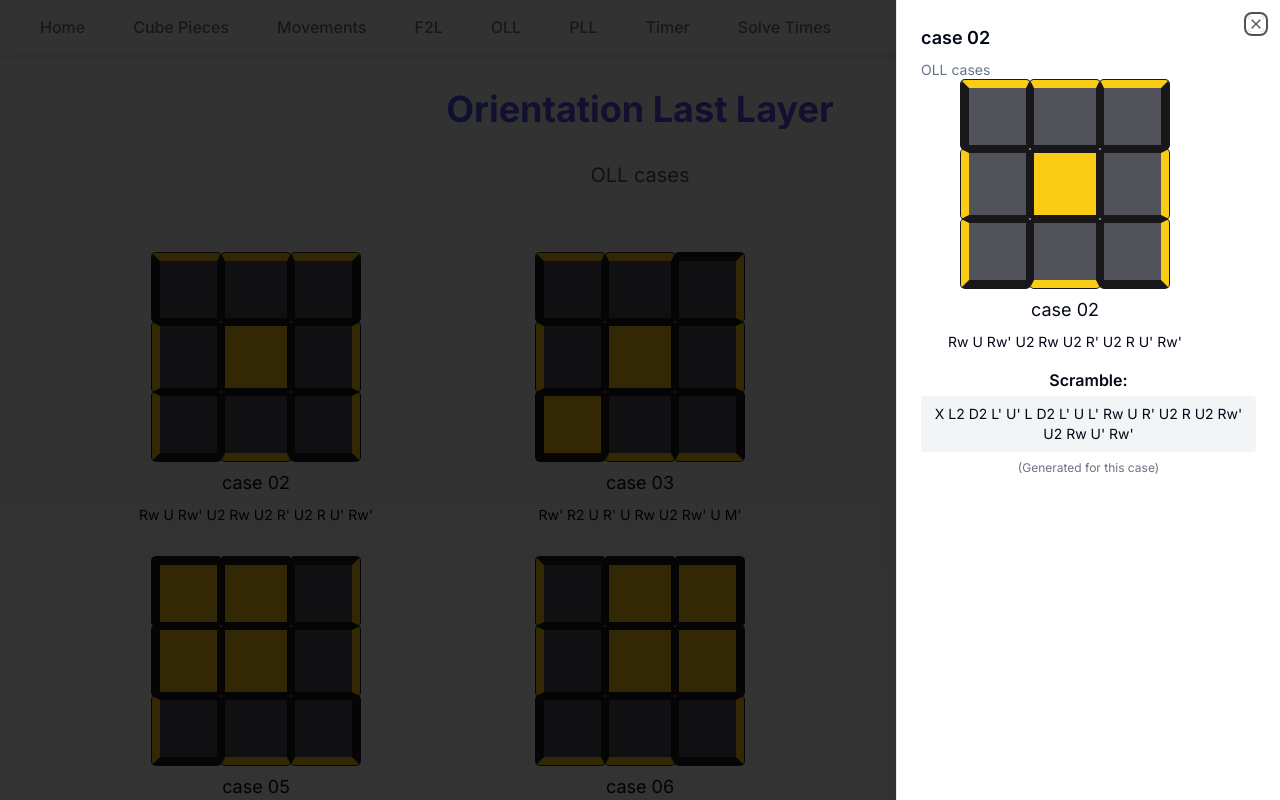
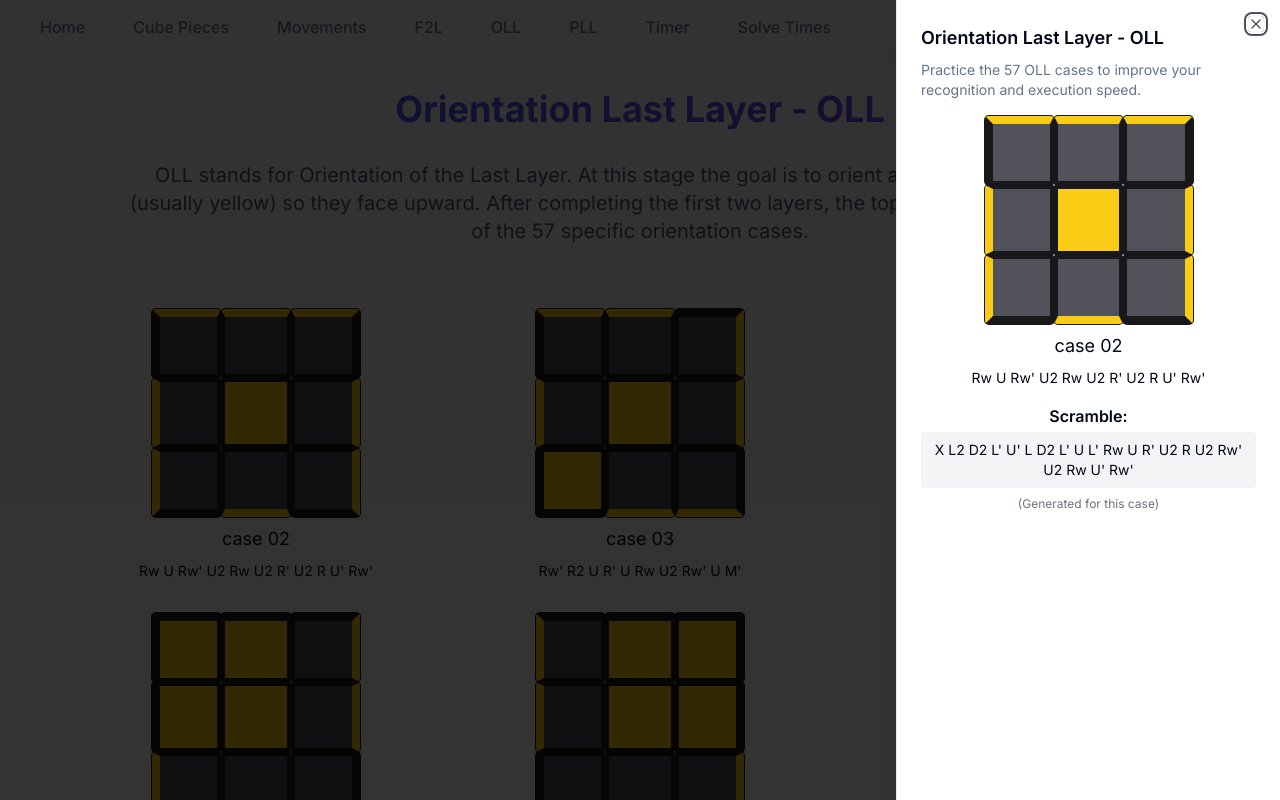
Before and after one commit to ValdineiJunior/cube-lessons, a Next.js app: page /en/orientationLastLayer in a window 1280 px wide. Both pictures are taken after a click on the button "View case details". Shown: the top 800 px of the page. Built offline with nearby package versions, Linux system fonts and the light colour scheme.

Commit message:
feat: add practice descriptions for F2L, OLL, and PLL cases; refactor page components to use translations

```diff
--- a/messages/en.json
+++ b/messages/en.json
@@ -174,6 +174,7 @@
   "firstTwoLayers": {
     "title": "First Two Layers - F2L",
     "description": "The F2L method, abbreviation for First Two Layers, focuses on completing the first two layers of the cube, representing two thirds of the total solution. At this stage, the approach differs from the basic method by prioritizing the simultaneous construction of corner and edge pairs.",
+    "practiceDescription": "Practice the 41 F2L cases to improve your recognition and execution speed.",
     "cases": {
       "case01": {
         "name": "Case 01",
@@ -343,11 +344,13 @@
   },
   "orientationLastLayer": {
     "title": "Orientation Last Layer - OLL",
-    "description": "OLL stands for Orientation of the Last Layer. At this stage the goal is to orient all pieces on the top face (usually yellow) so they face upward. After completing the first two layers, the top layer pieces will be in one of the 57 specific orientation cases."
+    "description": "OLL stands for Orientation of the Last Layer. At this stage the goal is to orient all pieces on the top face (usually yellow) so they face upward. After completing the first two layers, the top layer pieces will be in one of the 57 specific orientation cases.",
+    "practiceDescription": "Practice the 57 OLL cases to improve your recognition and execution speed."
   },
   "permutationLastLayer": {
     "title": "Permutation Last Layer - PLL",
-    "description": "PLL stands for Permutation of the Last Layer. At this stage, the goal is to solve all pieces in the last layer while maintaining their orientation. After completing OLL, the pieces will be in one of the 21 specific cases."
+    "description": "PLL stands for Permutation of the Last Layer. At this stage, the goal is to solve all pieces in the last layer while maintaining their orientation. After completing OLL, the pieces will be in one of the 21 specific cases.",
+    "practiceDescription": "Practice the 21 PLL cases to improve your recognition and execution speed."
   },
   "language": {
     "switch": "Switch language",
--- a/messages/pt.json
+++ b/messages/pt.json
@@ -174,6 +174,7 @@
   "firstTwoLayers": {
     "title": "Primeiras Duas Camadas - F2L",
     "description": "O método F2L, abreviação para First Two Layers ou Primeiras Duas Camadas, foca na conclusão das primeiras duas camadas do cubo, representando dois terços da resolução total. Neste estágio, a abordagem difere do método básico ao priorizar a construção simultânea de pares de quinas e meios.",
+    "practiceDescription": "Pratique os 41 casos de F2L para melhorar seu reconhecimento e velocidade de execução.",
     "cases": {
       "case01": {
         "name": "Caso 01",
@@ -343,11 +344,13 @@
   },
   "orientationLastLayer": {
     "title": "Orientação da Última Camada - OLL",
-    "description": "OLL significa Orientação da Última Camada. Nesta etapa o objetivo é orientar todas as peças da face superior (geralmente amarela) para que fiquem voltadas para cima. Após completar as duas primeiras camadas, as peças da última camada estarão em uma das 57 situações específicas."
+    "description": "OLL significa Orientação da Última Camada. Nesta etapa o objetivo é orientar todas as peças da face superior (geralmente amarela) para que fiquem voltadas para cima. Após completar as duas primeiras camadas, as peças da última camada estarão em uma das 57 situações específicas.",
+    "practiceDescription": "Pratique os 57 casos de OLL para melhorar seu reconhecimento e velocidade de execução."
   },
   "permutationLastLayer": {
     "title": "Permutação da Última Camada - PLL",
-    "description": "PLL significa Permutação da Última Camada. Nesta etapa, o objetivo é resolver todas as peças da última camada mantendo a orientação correta. Após completar o OLL, as peças estarão em uma das 21 situações específicas."
+    "description": "PLL significa Permutação da Última Camada. Nesta etapa, o objetivo é resolver todas as peças da última camada mantendo a orientação correta. Após completar o OLL, as peças estarão em uma das 21 situações específicas.",
+    "practiceDescription": "Pratique os 21 casos de PLL para melhorar seu reconhecimento e velocidade de execução."
   },
   "language": {
     "switch": "Trocar idioma",
--- a/src/app/[locale]/firstTwoLayers/page.tsx
+++ b/src/app/[locale]/firstTwoLayers/page.tsx
@@ -4,7 +4,7 @@ import { CubeInfoCard3D } from "@/components/CubeInfoCard3D";
 import PageHeader from "@/components/layout/PageHeader";
 import { cubeCasesFirstTwoLayers } from "@/data/cubeCasesFirstTwoLayers";
 import { generateF2LCaseScramble } from "@/utils/scrambleUtils";
-
+import { useTranslations } from "next-intl";
 import {
   Sheet,
   SheetTrigger,
@@ -14,26 +14,16 @@ import {
   SheetDescription,
 } from "@/components/ui/sheet";
 
-type Props = {
-  params: Promise<{ locale: string }>;
-};
-
-export default function FirstTwoLayers({ params }: Props) {
-  // Convert async to client component for interactivity
+export default function FirstTwoLayers() {
+  const t = useTranslations("firstTwoLayers");
   const [open, setOpen] = useState(false);
   const [selectedCase, setSelectedCase] = useState<
     (typeof cubeCasesFirstTwoLayers)[0] | null
   >(null);
 
-  // These will be fetched on the server, so we need to pass them as props or use a workaround for translations.
-  // For now, we skip translations for the Sheet title/desc, as CubeInfoCard3D handles it.
-
-  // @ts-ignore
-  const t = { title: "First Two Layers", description: "F2L cases" };
-
   return (
     <>
-      <PageHeader title={t.title} description={t.description} />
+      <PageHeader title={t("title")} description={t("description")} />
 
       <div className="flex flex-wrap gap-y-8 gap-x-24 justify-center">
         {cubeCasesFirstTwoLayers.map((cubeCase) => (
@@ -65,14 +55,18 @@ export default function FirstTwoLayers({ params }: Props) {
               {selectedCase && (
                 <>
                   <SheetHeader>
-                    <SheetTitle>{t.title}</SheetTitle>
-                    <SheetDescription>{t.description}</SheetDescription>
+                    <SheetTitle>{t("title")}</SheetTitle>
+                    <SheetDescription>
+                      {t("practiceDescription")}
+                    </SheetDescription>
                   </SheetHeader>
-                  <CubeInfoCard3D
-                    pieceKey={selectedCase.key}
-                    colors={selectedCase.colors}
-                    namespace="firstTwoLayers.cases"
-                  />
+                  <div className="flex justify-center">
+                    <CubeInfoCard3D
+                      pieceKey={selectedCase.key}
+                      colors={selectedCase.colors}
+                      namespace="firstTwoLayers.cases"
+                    />
+                  </div>
                   {selectedCase.moves && (
                     <div className="mt-4 text-center">
                       <div className="font-semibold">Scramble:</div>
--- a/src/app/[locale]/orientationLastLayer/page.tsx
+++ b/src/app/[locale]/orientationLastLayer/page.tsx
@@ -4,6 +4,7 @@ import { CubeInfoCard2D } from "@/components/CubeInfoCard2D";
 import PageHeader from "@/components/layout/PageHeader";
 import { cubeCasesOrientationLastLayer } from "@/data/cubeCasesOrientationLastLayer";
 import { generateOLLCaseScramble } from "@/utils/scrambleUtils";
+import { useTranslations } from "next-intl";
 import {
   Sheet,
   SheetTrigger,
@@ -18,16 +19,15 @@ type Props = {
 };
 
 export default function OrientationLastLayer({ params }: Props) {
+  const t = useTranslations("orientationLastLayer");
   const [open, setOpen] = useState(false);
   const [selectedCase, setSelectedCase] = useState<
     (typeof cubeCasesOrientationLastLayer)[0] | null
   >(null);
 
-  const t = { title: "Orientation Last Layer", description: "OLL cases" };
-
   return (
     <>
-      <PageHeader title={t.title} description={t.description} />
+      <PageHeader title={t("title")} description={t("description")} />
 
       <div className="flex flex-wrap gap-y-8 gap-x-24 justify-center">
         {cubeCasesOrientationLastLayer.map((cubeCase) => (
@@ -59,14 +59,18 @@ export default function OrientationLastLayer({ params }: Props) {
               {selectedCase && (
                 <>
                   <SheetHeader>
-                    <SheetTitle>{selectedCase.name}</SheetTitle>
-                    <SheetDescription>{t.description}</SheetDescription>
+                    <SheetTitle>{t("title")}</SheetTitle>
+                    <SheetDescription>
+                      {t("practiceDescription")}
+                    </SheetDescription>
                   </SheetHeader>
-                  <CubeInfoCard2D
-                    name={selectedCase.name}
-                    colors={selectedCase.colors}
-                    moves={selectedCase.moves}
-                  />
+                  <div className="flex justify-center mt-4">
+                    <CubeInfoCard2D
+                      name={selectedCase.name}
+                      colors={selectedCase.colors}
+                      moves={selectedCase.moves}
+                    />
+                  </div>
                   {selectedCase.moves && (
                     <div className="mt-4 text-center">
                       <div className="font-semibold">Scramble:</div>
--- a/src/app/[locale]/permutationLastLayer/page.tsx
+++ b/src/app/[locale]/permutationLastLayer/page.tsx
@@ -4,6 +4,8 @@ import { CubeInfoCard2D } from "@/components/CubeInfoCard2D";
 import PageHeader from "@/components/layout/PageHeader";
 import { cubeCasesPermutationLastLayer } from "@/data/cubeCasesPermutationLastLayer";
 import { generatePLLCaseScramble } from "@/utils/scrambleUtils";
+import { useTranslations } from "next-intl";
+
 import {
   Sheet,
   SheetTrigger,
@@ -18,17 +20,15 @@ type Props = {
 };
 
 export default function PermutationLastLayer({ params }: Props) {
+  const t = useTranslations("permutationLastLayer");
   const [open, setOpen] = useState(false);
   const [selectedCase, setSelectedCase] = useState<
     (typeof cubeCasesPermutationLastLayer)[0] | null
   >(null);
 
-  // TODO: Replace with translations if needed
-  const t = { title: "Permutation Last Layer", description: "PLL cases" };
-
   return (
     <>
-      <PageHeader title={t.title} description={t.description} />
+      <PageHeader title={t("title")} description={t("description")} />
       <div className="flex flex-wrap gap-y-8 gap-x-24 justify-center">
         {cubeCasesPermutationLastLayer.map((cubeCase) => (
           <Sheet
@@ -59,14 +59,18 @@ export default function PermutationLastLayer({ params }: Props) {
               {selectedCase && (
                 <>
                   <SheetHeader>
-                    <SheetTitle>{selectedCase.name}</SheetTitle>
-                    <SheetDescription>{t.description}</SheetDescription>
+                    <SheetTitle>{t("title")}</SheetTitle>
+                    <SheetDescription>
+                      {t("practiceDescription")}
+                    </SheetDescription>
                   </SheetHeader>
-                  <CubeInfoCard2D
-                    name={selectedCase.name}
-                    colors={selectedCase.colors}
-                    moves={selectedCase.moves}
-                  />
+                  <div className="flex justify-center mt-4">
+                    <CubeInfoCard2D
+                      name={selectedCase.name}
+                      colors={selectedCase.colors}
+                      moves={selectedCase.moves}
+                    />
+                  </div>
                   {selectedCase.moves && (
                     <div className="mt-4 text-center">
                       <div className="font-semibold">Scramble:</div>
--- a/src/app/[locale]/solveTimes/page.tsx
+++ b/src/app/[locale]/solveTimes/page.tsx
@@ -5,8 +5,8 @@ import { useSolveStats } from "@/hooks/useSolveStats";
 import { useTranslations } from "next-intl";
 
 export default function SolveTimesPage() {
+  const t = useTranslations("solveTimes");
   const { solveTimes, deleteSolveTime, format } = useSolveStats();
-  const t = useTranslations("solveTimes");
 
   return (
     <div className="min-h-screen p-6 flex flex-col items-center">
```
